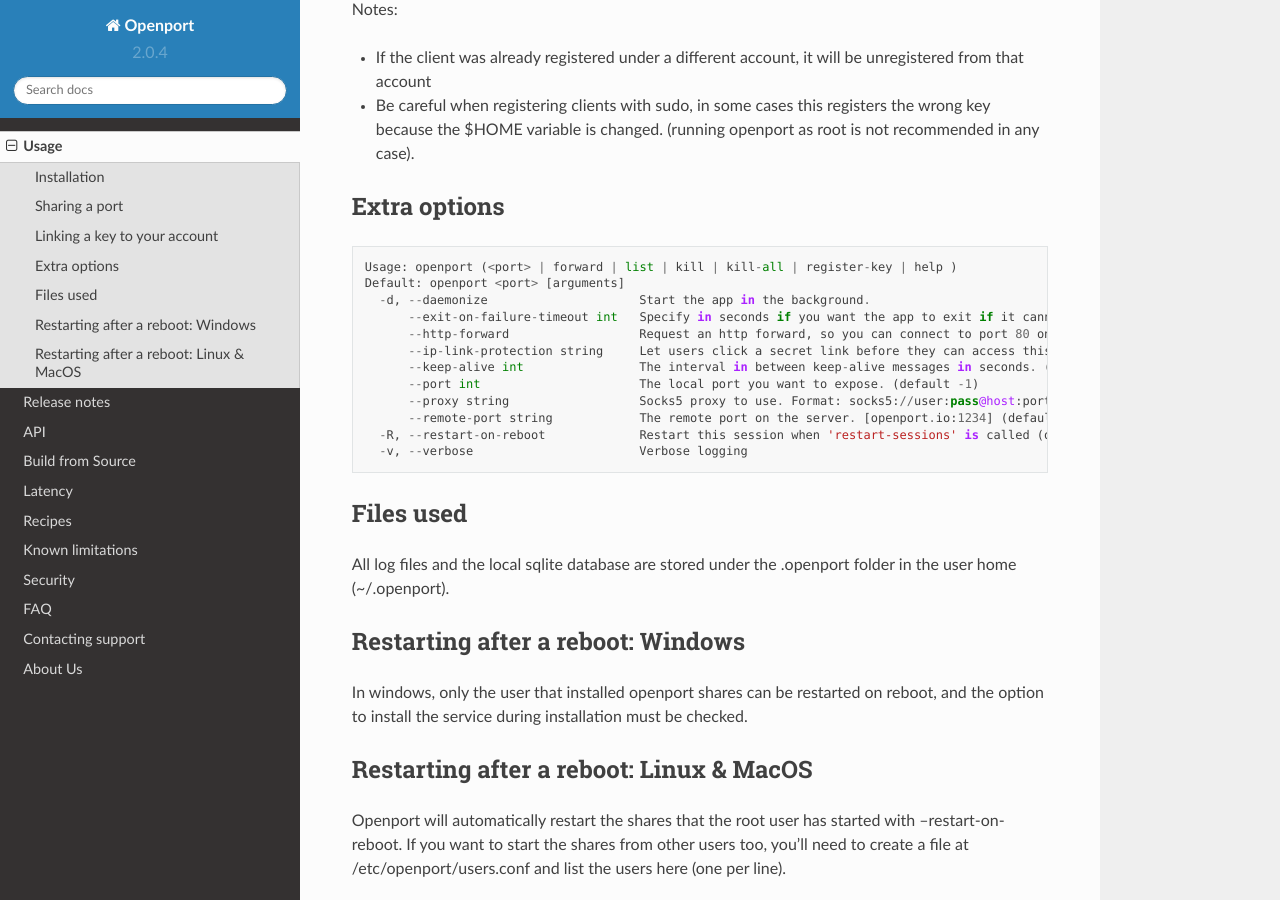
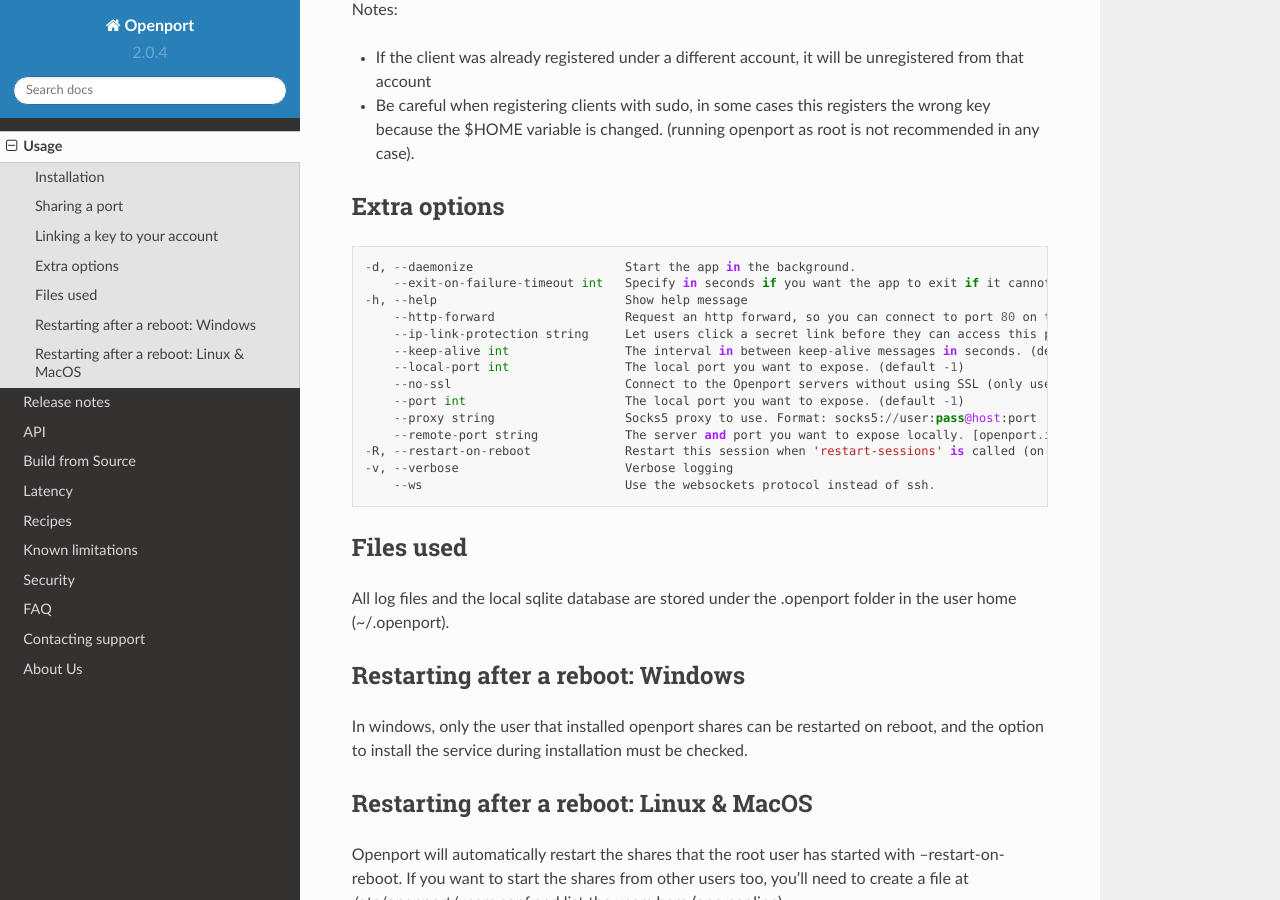
Before and after one commit to openportio/openport-docs, a Sphinx documentation site: the page built from docs/source/usage.rst, in a window 1280 px wide and 900 px high, scrolled down 821 px. Built offline with Sphinx 7.4.7 and the Read the Docs theme 2.0.0, drawn with Linux system fonts in a browser that asks for light colours.

Commit message:
Updated usage page.

```diff
--- a/docs/source/usage.rst
+++ b/docs/source/usage.rst
@@ -48,18 +48,21 @@
 
 .. code-block::
 
-    Usage: openport (<port> | forward | list | kill | kill-all | register-key | help )
-    Default: openport <port> [arguments]
       -d, --daemonize                     Start the app in the background.
           --exit-on-failure-timeout int   Specify in seconds if you want the app to exit if it cannot properly connect. (default -1)
+      -h, --help                          Show help message
           --http-forward                  Request an http forward, so you can connect to port 80 on the server.
           --ip-link-protection string     Let users click a secret link before they can access this port. This overwrites the setting in your profile. choices=[True, False]
           --keep-alive int                The interval in between keep-alive messages in seconds. (default 120)
+          --local-port int                The local port you want to expose. (default -1)
+          --no-ssl                        Connect to the Openport servers without using SSL (only used if the --ws flag is set)
           --port int                      The local port you want to expose. (default -1)
           --proxy string                  Socks5 proxy to use. Format: socks5://user:pass@host:port
-          --remote-port string            The remote port on the server. [openport.io:1234] (default "-1")
+          --remote-port string            The server and port you want to expose locally. [openport.io:1234] (default "-1")
       -R, --restart-on-reboot             Restart this session when 'restart-sessions' is called (on boot for example).
       -v, --verbose                       Verbose logging
+          --ws                            Use the websockets protocol instead of ssh.
+
 
 Files used
 __________
```
